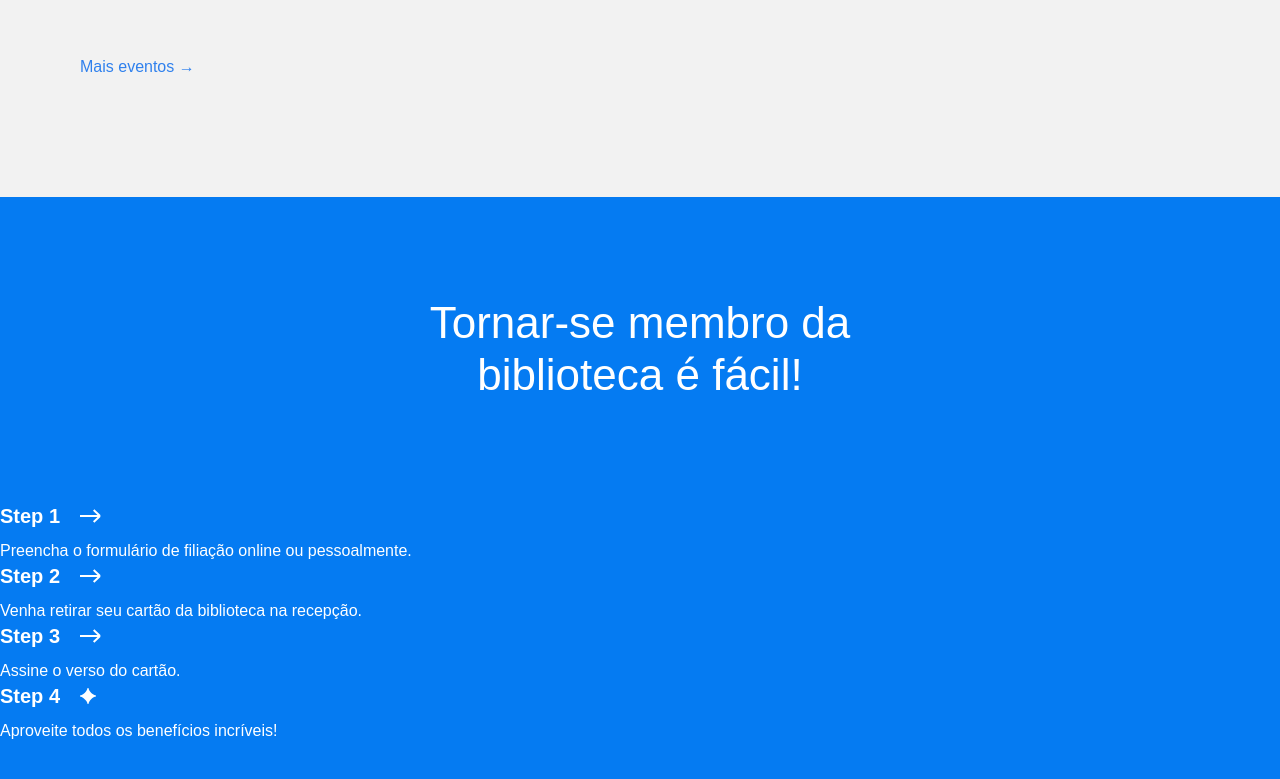
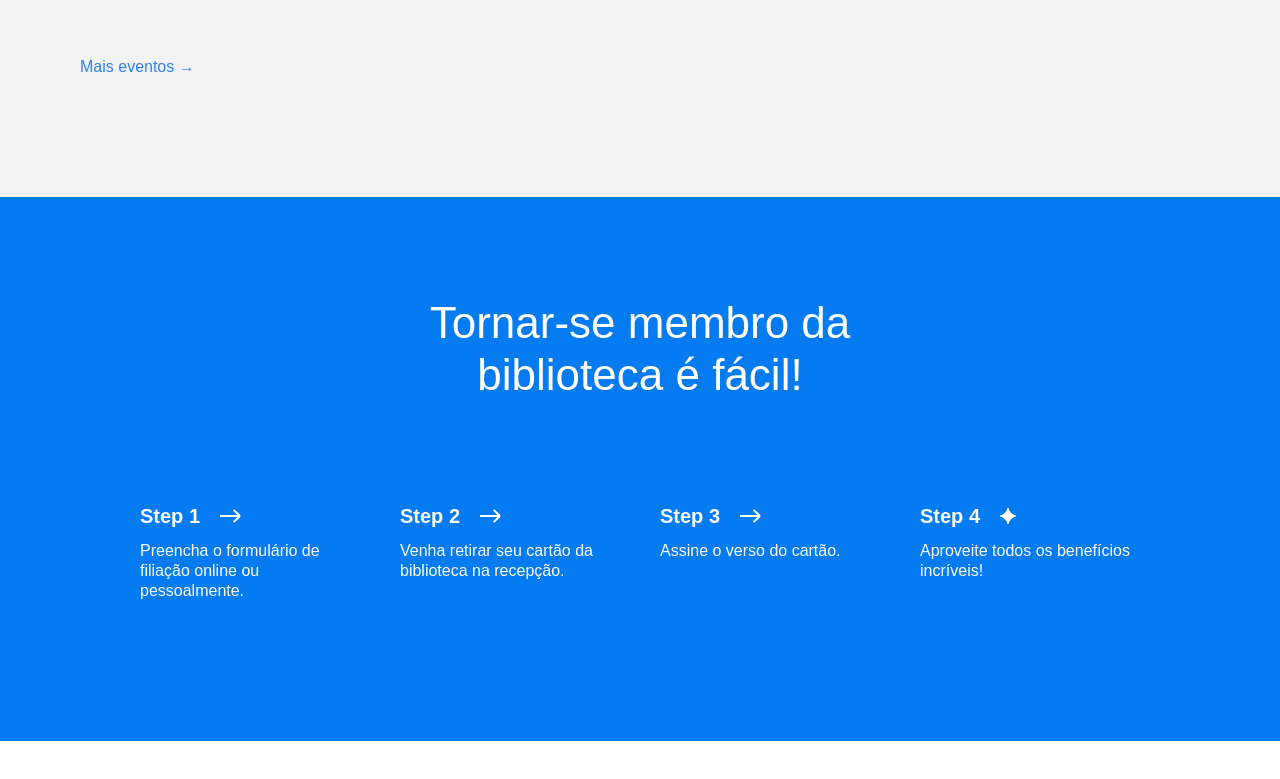
Before and after one commit to jonathanebran/web_project_library, a plain HTML site: page index.html in a window 1280 px wide. Shown: the part 2793-3572 px from the top of the page. After the commit the page ends 3534 px from the top, so only its background shows below. Drawn offline with Linux system fonts and the light colour scheme.

Commit message:
alteração css no membership

```diff
--- a/index.html
+++ b/index.html
@@ -28,7 +28,7 @@
               <a class="nav__link" href="#events">Eventos</a>
             </li>
             <li>
-              <a class="nav__link">Seja um membro</a>
+              <a class="nav__link" href="#membership">Seja um membro</a>
             </li>
             <li>
               <a class="nav__link">Contatos</a>
@@ -216,7 +216,7 @@
             </div>
           </div>
         </section>
-        <section class="membership">
+        <section class="membership" id="membership">
           <h2 class="membership__title">
             Tornar-se membro da biblioteca é fácil!
           </h2>
--- a/styles/style.css
+++ b/styles/style.css
@@ -309,14 +309,16 @@
 }
 
 .membership__steps {
+  display: flex;
   list-style-type: none;
   padding: 0;
   margin: 100px 0 0;
-  /* Adicione estilos */
+  justify-content: center;
+  gap: 40px;
 }
 
 .step {
-  /* Adicione estilos */
+  flex-basis: 220px;
 }
 
 .step__title {
```
